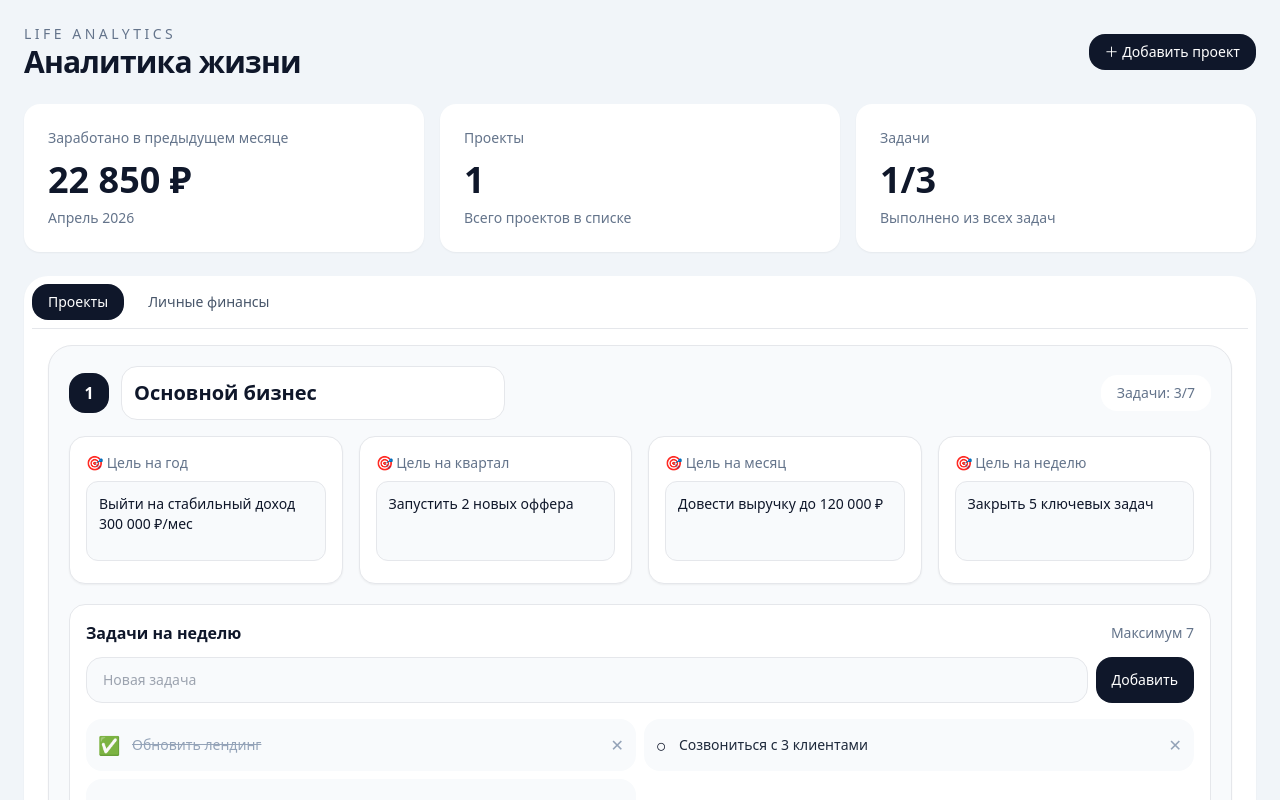
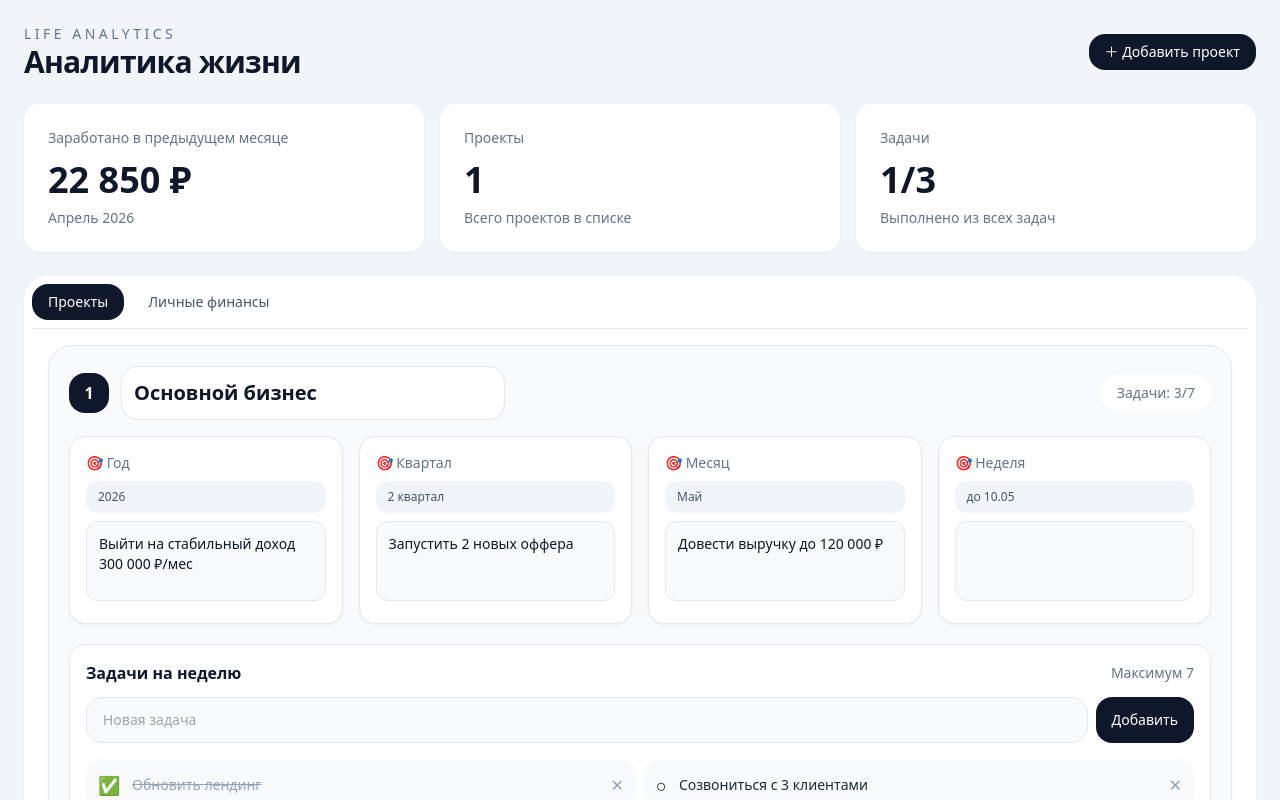
Before and after one commit to andreysparksy/Openclaw-panda, a React (Vite) app in the folder website/Myhome/: page / in a window 1280 px wide. Shown: the top 800 px of the page. Built offline with nearby package versions, Linux system fonts and the light colour scheme.

Commit message:
Show fixed goal periods and clear expired goals

```diff
--- a/website/Myhome/src/App.jsx
+++ b/website/Myhome/src/App.jsx
@@ -12,9 +12,13 @@ const initialProjects = [
     id: 1,
     name: "Основной бизнес",
     yearly: "Выйти на стабильный доход 300 000 ₽/мес",
+    yearlyPeriod: "2026",
     quarterly: "Запустить 2 новых оффера",
+    quarterlyPeriod: "2 квартал",
     monthly: "Довести выручку до 120 000 ₽",
+    monthlyPeriod: "Май",
     weekly: "Закрыть 5 ключевых задач",
+    weeklyPeriod: "до 10.05",
     tasks: [
       { id: 1, title: "Обновить лендинг", done: true },
       { id: 2, title: "Созвониться с 3 клиентами", done: false },
@@ -95,10 +99,11 @@ function MiniLineChart({ values }) {
   );
 }
 
-function GoalInput({ label, value, onChange }) {
+function GoalInput({ label, period, value, onChange }) {
   return (
     <label className="block rounded-2xl border bg-white p-4 shadow-sm">
       <span className="mb-2 block text-sm font-medium text-slate-500">🎯 {label}</span>
+      <div className="mb-2 rounded-xl bg-slate-100 px-3 py-2 text-xs font-medium text-slate-600">{period}</div>
       <textarea
         value={value}
         onChange={(event) => onChange(event.target.value)}
@@ -120,11 +125,31 @@ function loadSavedState() {
   }
 }
 
+function getCurrentQuarter(monthIndex) {
+  return Math.floor(monthIndex / 3) + 1;
+}
+
+function clearExpiredGoals(project) {
+  const now = new Date();
+  const currentYear = String(now.getFullYear());
+  const currentQuarter = `${getCurrentQuarter(now.getMonth())} квартал`;
+  const currentMonth = months[now.getMonth()];
+  const currentWeekLimit = `до ${String(now.getDate()).padStart(2, "0")}.${String(now.getMonth() + 1).padStart(2, "0")}`;
+
+  return {
+    ...project,
+    yearly: project.yearlyPeriod === currentYear ? project.yearly : "",
+    quarterly: project.quarterlyPeriod === currentQuarter ? project.quarterly : "",
+    monthly: project.monthlyPeriod === currentMonth ? project.monthly : "",
+    weekly: project.weeklyPeriod === currentWeekLimit ? project.weekly : "",
+  };
+}
+
 export default function LifeAnalyticsDashboard() {
   const saved = loadSavedState();
   const [tab, setTab] = useState(saved?.tab || "projects");
   const [income, setIncome] = useState(saved?.income || initialIncome);
-  const [projects, setProjects] = useState(saved?.projects || initialProjects);
+  const [projects, setProjects] = useState((saved?.projects || initialProjects).map(clearExpiredGoals));
   const [newTasks, setNewTasks] = useState(saved?.newTasks || {});
 
   useEffect(() => {
@@ -158,9 +183,13 @@ export default function LifeAnalyticsDashboard() {
       id,
       name: `Проект ${projects.length + 1}`,
       yearly: "",
+      yearlyPeriod: "2026",
       quarterly: "",
+      quarterlyPeriod: "2 квартал",
       monthly: "",
+      monthlyPeriod: "Май",
       weekly: "",
+      weeklyPeriod: "до 10.05",
       tasks: [],
     };
     setProjects((items) => [...items, project]);
@@ -263,10 +292,10 @@ export default function LifeAnalyticsDashboard() {
                     </div>
 
                     <div className="grid gap-4 md:grid-cols-2 xl:grid-cols-4">
-                      <GoalInput label="Цель на год" value={project.yearly} onChange={(value) => updateProject(project.id, { yearly: value })} />
-                      <GoalInput label="Цель на квартал" value={project.quarterly} onChange={(value) => updateProject(project.id, { quarterly: value })} />
-                      <GoalInput label="Цель на месяц" value={project.monthly} onChange={(value) => updateProject(project.id, { monthly: value })} />
-                      <GoalInput label="Цель на неделю" value={project.weekly} onChange={(value) => updateProject(project.id, { weekly: value })} />
+                      <GoalInput label="Год" period={project.yearlyPeriod || "2026"} value={project.yearly} onChange={(value) => updateProject(project.id, { yearly: value })} />
+                      <GoalInput label="Квартал" period={project.quarterlyPeriod || "2 квартал"} value={project.quarterly} onChange={(value) => updateProject(project.id, { quarterly: value })} />
+                      <GoalInput label="Месяц" period={project.monthlyPeriod || "Май"} value={project.monthly} onChange={(value) => updateProject(project.id, { monthly: value })} />
+                      <GoalInput label="Неделя" period={project.weeklyPeriod || "до 10.05"} value={project.weekly} onChange={(value) => updateProject(project.id, { weekly: value })} />
                     </div>
 
                     <div className="mt-5 rounded-2xl border bg-white p-4">
```
